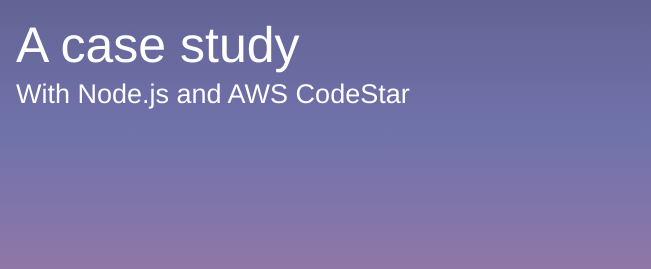
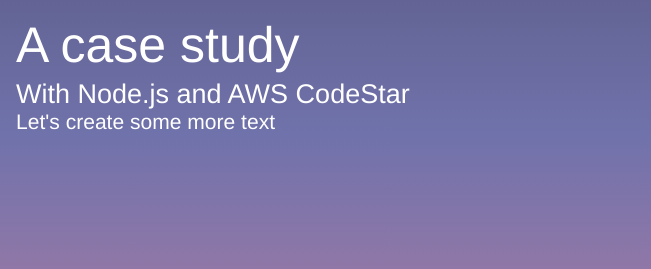
Before and after one commit to Adsidera/MEANpro, a website: page public/index.html in a window 1280 px wide. Shown: the part 265-534 px from the top of the page, 629-1280 px from the left. Drawn offline with Linux system fonts and the light colour scheme.

Commit message:
branch commit#

```diff
--- a/public/index.html
+++ b/public/index.html
@@ -60,6 +60,7 @@
             <div class="text">
                 <h1>A case study</h1>
                 <h2>With Node.js and AWS CodeStar</h2>
+                <h3>Let's create some more text</h3>
             </div>
         </div>
     </div>
```
